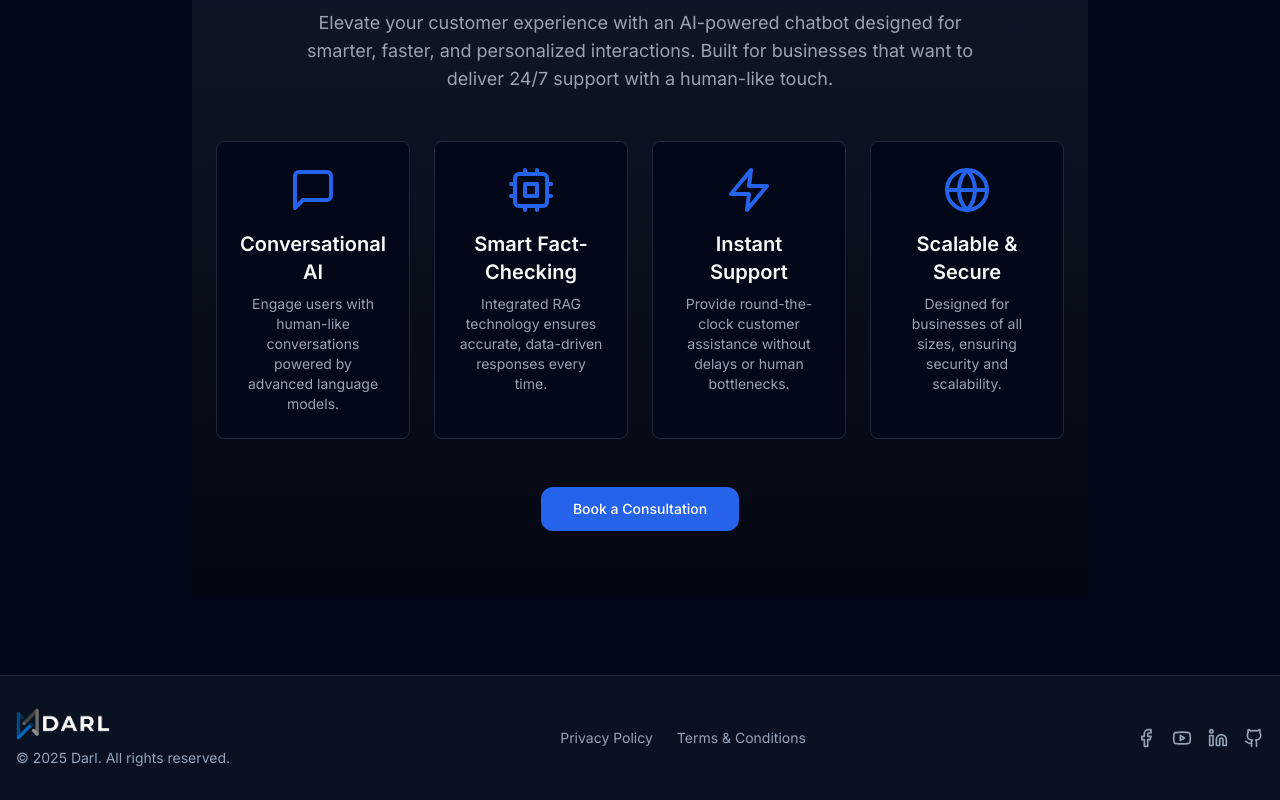
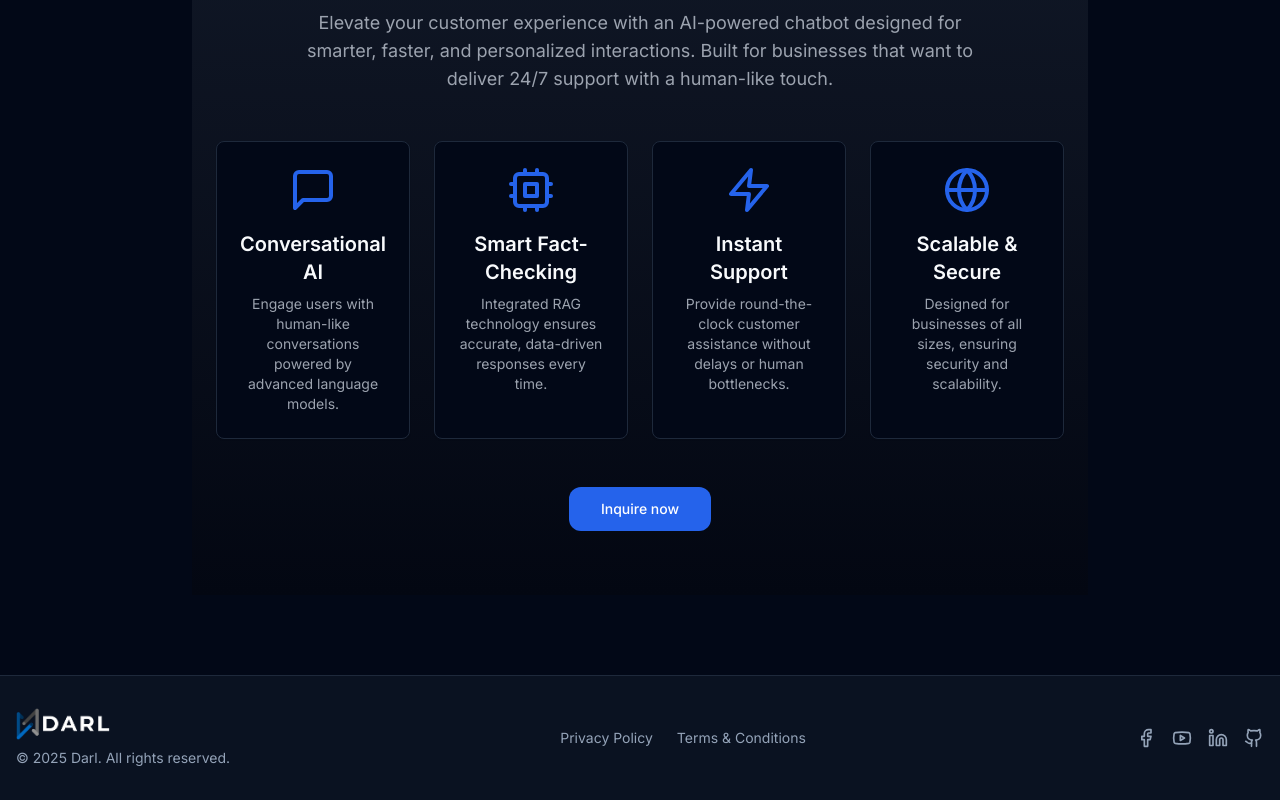
Before and after one commit to darljed/darl_dev, a Next.js app: page /products/ai-chatbot-platform in a window 1280 px wide. Shown: the part 984-1784 px from the top of the page. Built offline with nearby package versions, Linux system fonts and the light colour scheme; no server answers.

Commit message:
updated products CTA to inquire now

```diff
--- a/components/products/ai-chatbot-section.tsx
+++ b/components/products/ai-chatbot-section.tsx
@@ -67,9 +67,9 @@ export function AIChatbotSection() {
         </div>
 
         {/* CTA */}
-        <Link href="#contact">
+        <Link href="/#contact">
           <Button size="lg" className="bg-blue-600 hover:bg-blue-700 text-white px-8 py-4 rounded-xl">
-            Book a Consultation
+            Inquire now
           </Button>
         </Link>
       </div>
--- a/components/products/business-automation-section.tsx
+++ b/components/products/business-automation-section.tsx
@@ -65,9 +65,9 @@ export function BusinessAutomationSection() {
         </div>
 
         {/* CTA */}
-        <Link href="#contact">
+        <Link href="/#contact">
           <Button size="lg" className="bg-green-600 hover:bg-green-700 text-white px-8 py-4 rounded-xl">
-            Book a Consultation
+            Inquire now
           </Button>
         </Link>
       </div>
--- a/components/products/data-analytics-section.tsx
+++ b/components/products/data-analytics-section.tsx
@@ -65,9 +65,9 @@ export function DataAnalyticsSection() {
         </div>
 
         {/* CTA */}
-        <Link href="#contact">
+        <Link href="/#contact">
           <Button size="lg" className="bg-indigo-600 hover:bg-indigo-700 text-white px-8 py-4 rounded-xl">
-            Book a Consultation
+            Inquire now
           </Button>
         </Link>
       </div>
```
